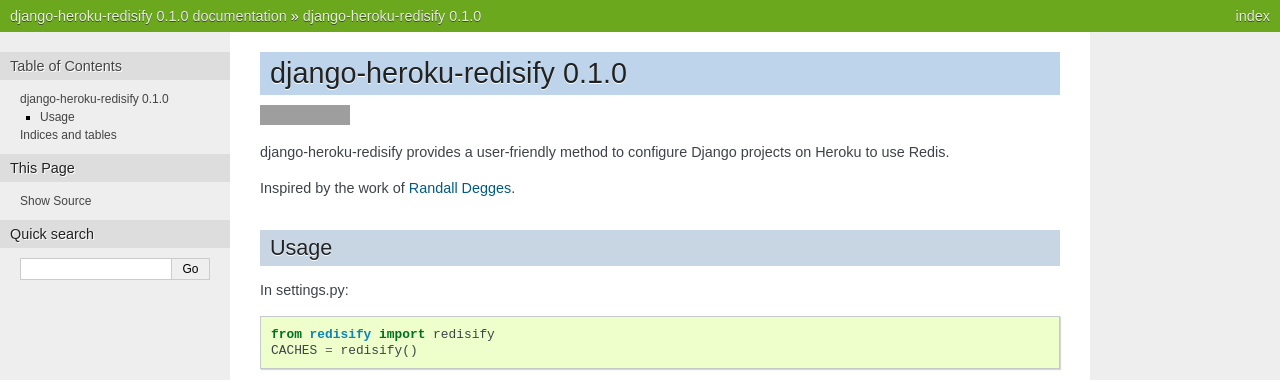
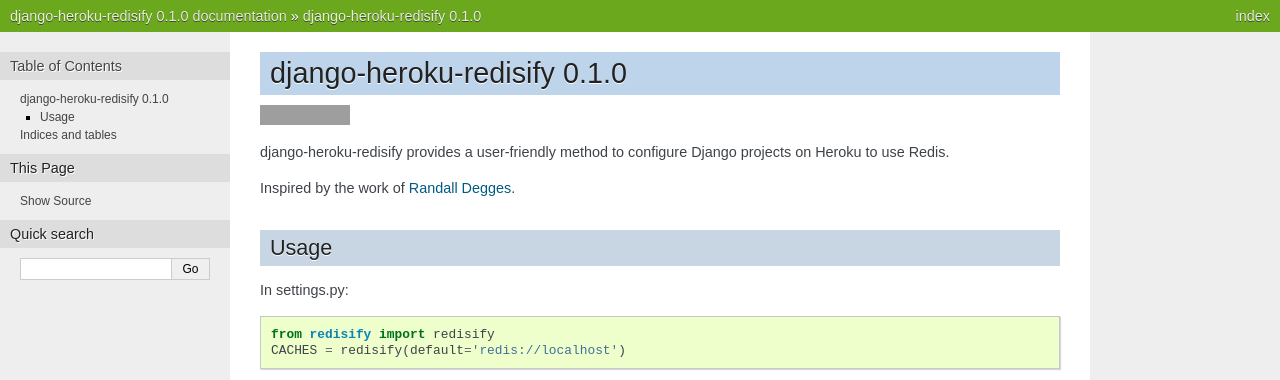
Before and after one commit to dirn/django-heroku-redisify, a Sphinx documentation site: the page built from docs/index.rst, in a window 1280 px wide, cut to the strip 0-380 px from the top of the page. Built offline with Sphinx 7.4.7, drawn with Linux system fonts in a browser that asks for light colours; grey boxes are pictures that could not be loaded.

Commit message:
Final documentation changes
:shipit:

```diff
--- a/README.rst
+++ b/README.rst
@@ -13,6 +13,7 @@
 
 Place this code into your project's settings.py::
 
+    from redisify import redisify
     CACHES = redisify(default='redis://localhost')
 
 Full documentation can be found on `Read the Docs`_.
--- a/docs/index.rst
+++ b/docs/index.rst
@@ -19,7 +19,7 @@
 In settings.py::
 
     from redisify import redisify
-    CACHES = redisify()
+    CACHES = redisify(default='redis://localhost')
 
 .. automodule:: redisify
    :members:
```
